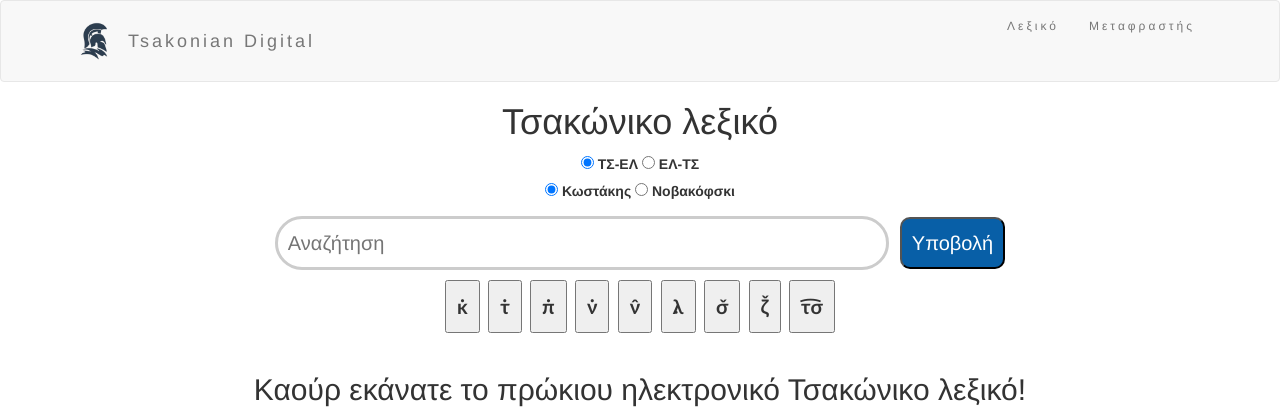
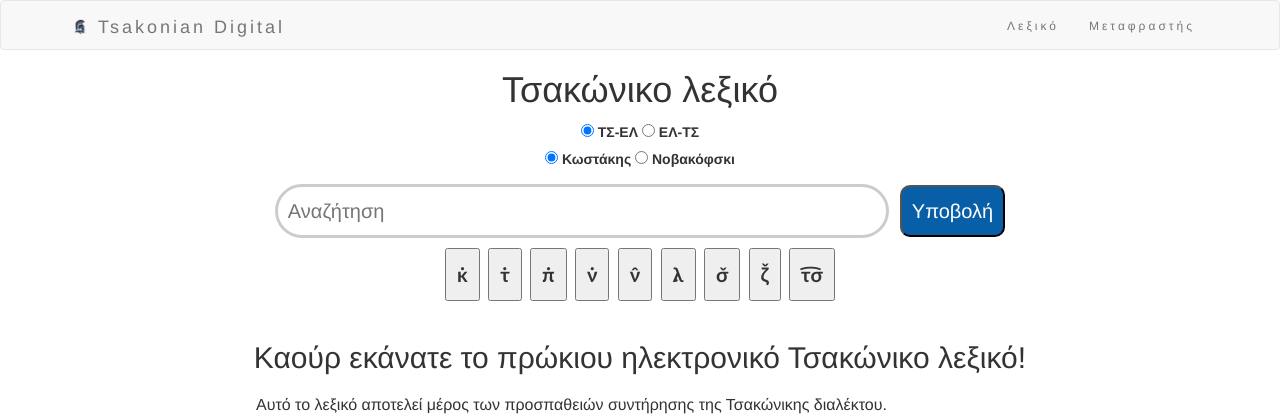
Before and after one commit to jgchaparro/tsakonian_digital, a Django app: page /dictionary/ in a window 1280 px wide. Shown: the top 420 px of the page. Run offline with Django 4.2, Linux system fonts and the light colour scheme; some libraries are stand-ins or nearby versions.

Commit message:
Equal navbar

```diff
--- a/templates/core/components/navbar.html
+++ b/templates/core/components/navbar.html
@@ -1,15 +1,12 @@
 {% load static %}
 
-<nav class="navbar navbar-default">
+<nav class="navbar navbar-default" style="height: 50px; vertical-align: middle; padding: 0px;">
   <div class="container">
   <div class="navbar-header">
       <button type="button" class="navbar-toggle" data-toggle="collapse" data-target="#myNavbar">
-      <span class="icon-bar"></span>
-      <span class="icon-bar"></span>
-      <span class="icon-bar"></span>
       </button>
       <a class="navbar-brand" href="{% url 'dictionary:dictionary_index'%}">
-        <img src="{% static 'base/imgs/TD_logo_small_no_bg.png' %}" alt="Tsakonian Digital logo" style="height: 50px; display: inline-block; vertical-align: middle; padding: 0;">
+        <img src="{% static 'base/imgs/TD_logo_small_no_bg.png' %}" alt="Tsakonian Digital logo" style="height: 20px; display: inline-block; vertical-align: middle">
         <span style="display: inline-block; vertical-align: middle;">Tsakonian Digital</span>
       </a>
   </div>
```
